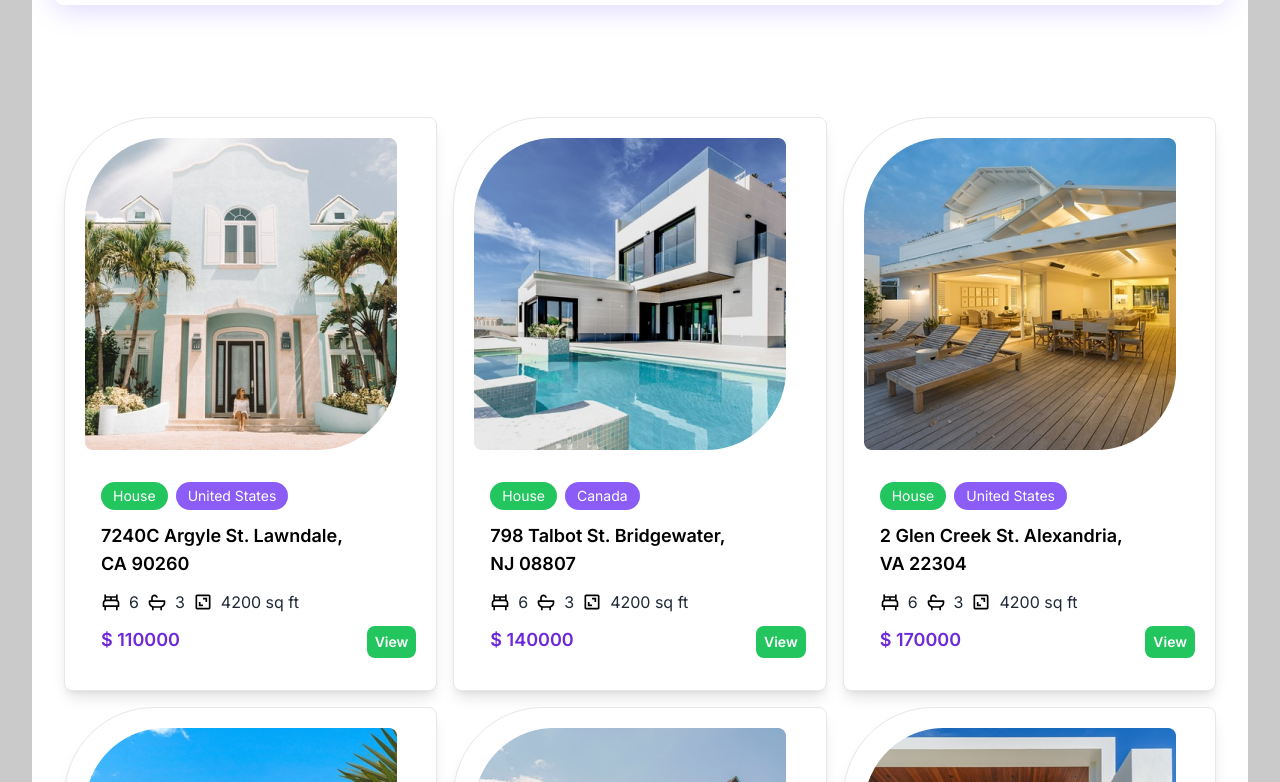
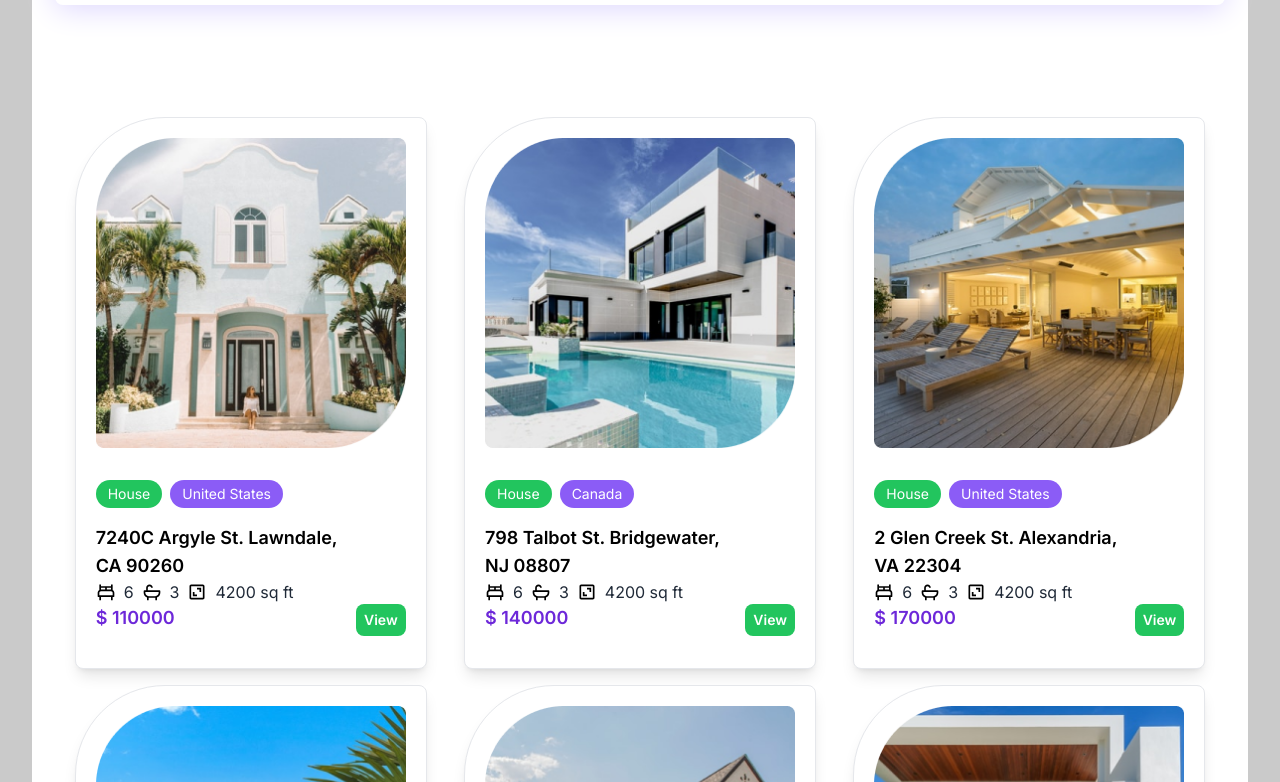
Before and after one commit to rishu1411/Real-Estate, a Next.js app: page / in a window 1280 px wide. Shown: the part 698-1480 px from the top of the page. Built offline with nearby package versions, Linux system fonts and the light colour scheme.

Commit message:
Update House.jsx
Added some new css

```diff
--- a/src/components/House.jsx
+++ b/src/components/House.jsx
@@ -10,7 +10,7 @@ const House = ({ house }) => {
   return (
 
 
-    <div className='bg-white shadow-lg rounded-lg rounded-tl-[90px]  space-y-3 p-5 border-[1.5px] border-gray-200 xs:min-w-[252px] ss:min-w-[352px] hover:shadow-1 hover:shadow-violet-200 space-x-4'>
+    <div className='bg-white shadow-lg rounded-lg rounded-tl-[90px] mx-auto w-full max-w-[352px] p-5 border-[1.5px] border-gray-200  hover:shadow-xl hover:shadow-violet-200 '>
         <Image src={image} alt='House photo' className='mb-8' />
 
       <div className='mb-4 flex gap-x-2 text-sm'>
```
